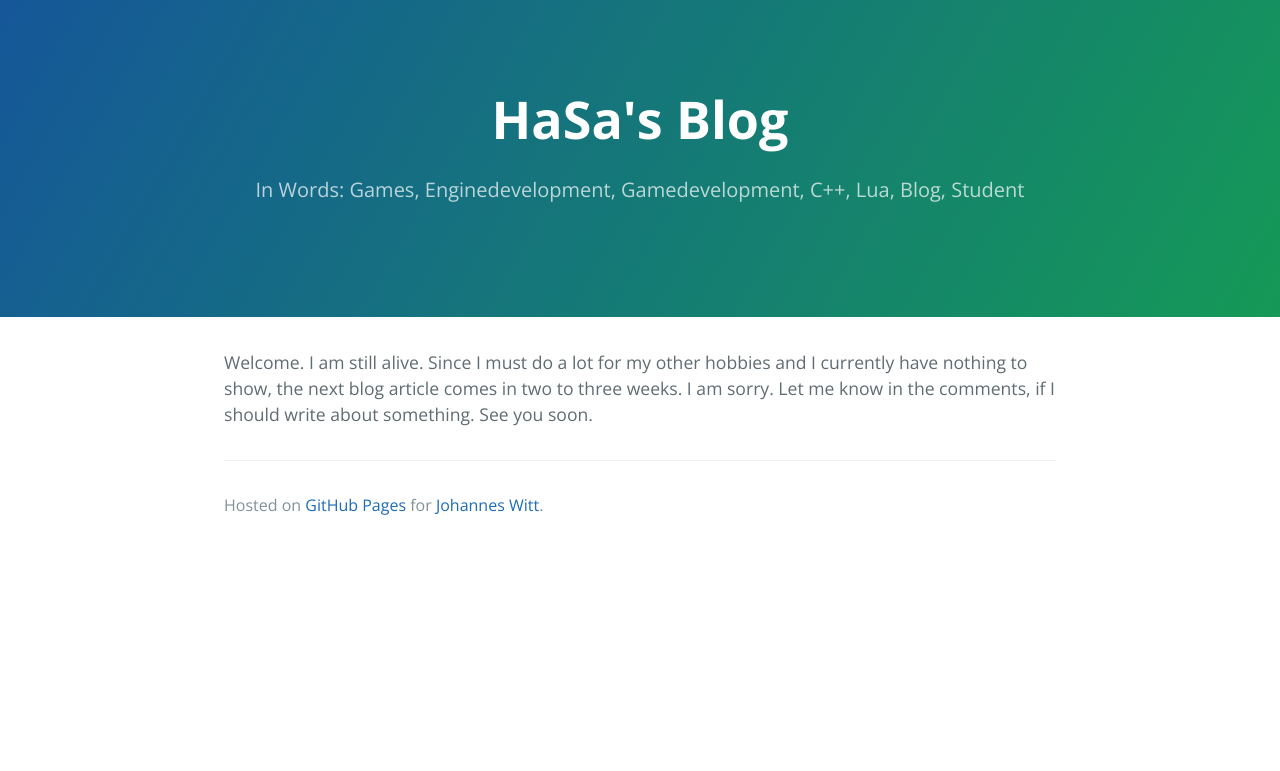
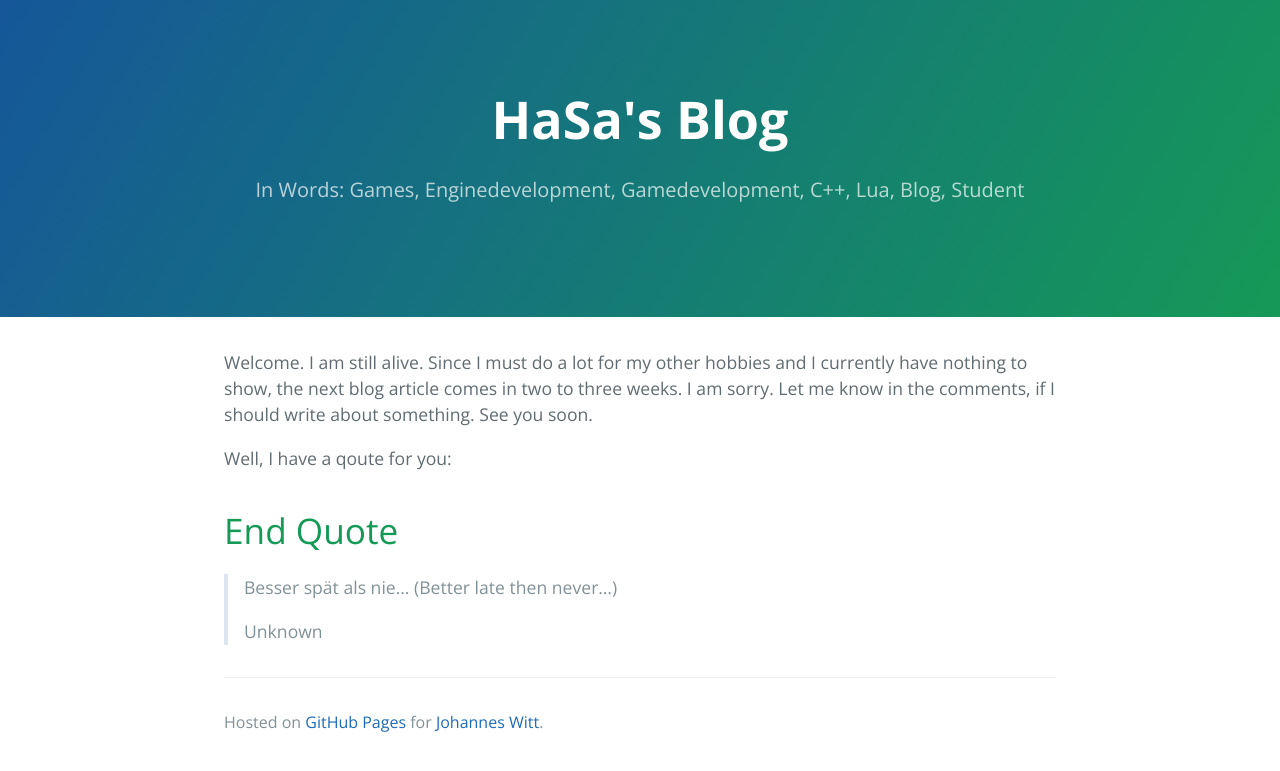
Before and after one commit to HaSa1002/hasa1002.github.io, a Jekyll site: the page built from _posts/2018-05-24-Quick-Notice.md, in a window 1280 px wide. Shown: the top 771 px of the page. Built offline with Jekyll 4.4.1, drawn with Linux system fonts in a browser that asks for light colours; comment, search, counter and statistics services are not loaded.

Commit message:
add quote

```diff
--- a/_posts/2018-05-24-Quick-Notice.md
+++ b/_posts/2018-05-24-Quick-Notice.md
@@ -9,3 +9,10 @@ comments: true
 Welcome. I am still alive. Since I must do a lot for my other hobbies and I currently have nothing to show, the next blog article comes in two to three weeks.
 I am sorry. Let me know in the comments, if I should write about something.
 See you soon.
+
+Well, I have a qoute for you:
+# End Quote #
+> Besser spät als nie...
+> (Better late then never...)
+>
+> Unknown
```
